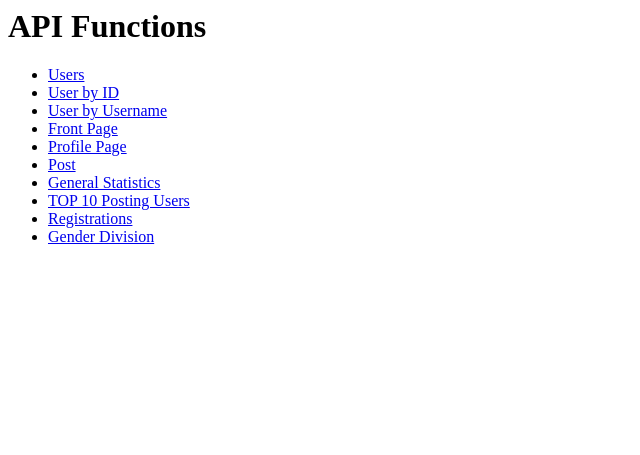
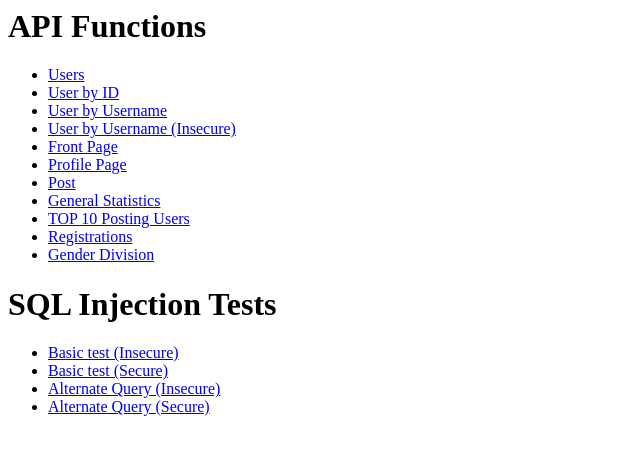
Before and after one commit to priidupaomets/miniinsta-mysql, a Node server app: page /api in a window 1280 px wide. Shown: the top 455 px of the page, without its empty margins (0-640 px from the left). Run offline with Node 20, Linux system fonts and the light colour scheme.

Commit message:
Added vulnerability testing functions
Added API index, functions for vulnerability testing; securing queries, calling stored procedures

```diff
--- a/index.js
+++ b/index.js
@@ -9,9 +9,9 @@ var routes = require('./routes');
 var app = express();
 
 // instantiate default API cache
-// let cache = apicache.middleware;
+let cache = apicache.middleware;
 // if redisClient option is defined, apicache will use redis client instead of built-in memory store
-let cache = apicache.options({ redisClient: redis.createClient(6379, '127.0.0.1', { no_ready_check: true }) }).middleware;
+// let cache = apicache.options({ redisClient: redis.createClient(6379, '127.0.0.1', { no_ready_check: true }) }).middleware;
 
 // Configure logger middleware
 app.use(logger('dev'));
@@ -29,6 +29,7 @@ app.get('/api', routes.apiIndex);
 // app.get('/api/users/:id([0-9]{1,9})?', routes.usersByID);
 // app.get('/api/users/:username?', routes.usersByUsername);
 app.get('/api/users/:id?', cache('10 seconds'), routes.users);
+app.get('/api/users_insecure/:id?', routes.usersInsecure);
 
 app.get('/api/frontpage', cache('10 seconds'), routes.frontpage);
 app.get('/api/profile/:id', cache('10 seconds'), routes.profilePage);
--- a/routes.js
+++ b/routes.js
@@ -12,9 +12,10 @@ exports.apiIndex = function(req, res) {
     var vm = {                          // vm = View Model
         title: 'API Functions',
         api: [
-            { name: 'Users', url: '/api/users' },
+            { name: 'Users', url: '/api/users?pagesize=20&page=2' },
             { name: 'User by ID', url: '/api/users/25' },
             { name: 'User by Username', url: '/api/users/cligerw' },
+            { name: 'User by Username (Insecure)', url: '/api/users_insecure/cbaccup3b' },
             { name: 'Front Page', url: '/api/frontpage' },
             { name: 'Profile Page', url: '/api/profile/cbaccup3b' },
             { name: 'Post', url: '/api/posts/19' },
@@ -22,13 +23,19 @@ exports.apiIndex = function(req, res) {
             { name: 'TOP 10 Posting Users', url: '/api/stats/top10/postingusers' },
             { name: 'Registrations', url: '/api/stats/registrations' },
             { name: 'Gender Division', url: '/api/stats/genderdivision' }
-	    ]
+	    ],
+        injections: [
+            { name: 'Basic test (Insecure)', url: '/api/users_insecure/blaah\'%20or%201=1%20--%20'},
+            { name: 'Basic test (Secure)', url: '/api/users/blaah\'%20or%201=1%20--%20'},
+            { name: 'Alternate Query (Insecure)', url: '/api/users_insecure/blaah\'%20or%201=0;%20select%20*%20from%20MediaType%20--%20'},
+            { name: 'Alternate Query (Secure)', url: '/api/users/blaah\'%20or%201=0;%20select%20*%20from%20MediaType%20--%20'},
+        ]
     };
 
     res.render('api-index', vm);
 };
 
-exports.users = function(req, res) {
+exports.usersInsecure = function(req, res) {
 	// Define SQL query
     var query = 'select * from User';
 
@@ -43,6 +50,32 @@ exports.users = function(req, res) {
 
 	// Invoke the query
     sql.querySql(query, function(data) {
+        if (data !== undefined) {
+            // console.log('DATA rows affected: ' + data.length);
+
+            res.send(data);
+        }
+    }, function(err) {
+        console.log('ERROR: ' + err);
+        res.status(500).send('ERROR: ' + err);
+	});
+};
+
+exports.users = function(req, res) {
+	// Define SQL query
+    var query = 'select * from User';
+
+    // If there's an ID passed along
+    if (typeof(req.params.id) !== 'undefined') {
+        if (isNumber(req.params.id)) {
+            query = query.concat(' where id=?');
+        } else {
+            query = query.concat(' where Username=?');
+        }
+    }
+
+	// Invoke the query
+    sql.querySqlWithParams(query, [req.params.id], function(data) {
         if (data !== undefined) {
             // console.log('DATA rows affected: ' + data.length);
 
@@ -65,28 +98,30 @@ exports.frontpage = function(req, res) {
     let userId = 19;
 
 	// Define SQL query
-    var query = 'SELECT DerivedTbl.PostID, Username, CreationTime,  ' +
-'     PostMedia.MediaTypeID, PostMedia.MediaFileUrl, ' +
-'     NumberOfLikes, ' +
-'     (SELECT COUNT(ID) FROM PostMedia AS Media WHERE DerivedTbl.PostID = Media.PostID) AS NumberOfMediaFiles ' +
-' FROM ( ' +
-'  SELECT Post.ID AS PostID, User.Username, Post.LocationName, Post.Location, ' +
-'         Post.CreationTime, Min(PostMedia.ID) AS PostMediaID, ' +
-'         (SELECT Count(PostID) FROM Liking WHERE PostID = Post.ID) AS NumberOfLikes ' +
-'    FROM Post INNER JOIN ' +
-'         User ON Post.UserID = User.ID INNER JOIN ' +
-'         PostMedia ON Post.ID = PostMedia.PostID INNER JOIN ' +
-'         Following ON User.ID = Following.FolloweeUserID ' +
-'   WHERE Following.FollowerUserID =  ' + userId +
-'   GROUP BY Post.ID, User.Username, Post.CreationTime ' +
-' ) DerivedTbl INNER JOIN ' +
-'   PostMedia ON DerivedTbl.PostMediaID = PostMedia.ID ' +
-' ORDER BY CreationTime DESC, DerivedTbl.PostID';
+//     var query = 'SELECT DerivedTbl.PostID, Username, CreationTime,  ' +
+// '     PostMedia.MediaTypeID, PostMedia.MediaFileUrl, ' +
+// '     NumberOfLikes, ' +
+// '     (SELECT COUNT(ID) FROM PostMedia AS Media WHERE DerivedTbl.PostID = Media.PostID) AS NumberOfMediaFiles ' +
+// ' FROM ( ' +
+// '  SELECT Post.ID AS PostID, User.Username, Post.LocationName, Post.Location, ' +
+// '         Post.CreationTime, Min(PostMedia.ID) AS PostMediaID, ' +
+// '         (SELECT Count(PostID) FROM Liking WHERE PostID = Post.ID) AS NumberOfLikes ' +
+// '    FROM Post INNER JOIN ' +
+// '         User ON Post.UserID = User.ID INNER JOIN ' +
+// '         PostMedia ON Post.ID = PostMedia.PostID INNER JOIN ' +
+// '         Following ON User.ID = Following.FolloweeUserID ' +
+// '   WHERE Following.FollowerUserID =  ' + userId +
+// '   GROUP BY Post.ID, User.Username, Post.CreationTime ' +
+// ' ) DerivedTbl INNER JOIN ' +
+// '   PostMedia ON DerivedTbl.PostMediaID = PostMedia.ID ' +
+// ' ORDER BY CreationTime DESC, DerivedTbl.PostID';
+
+    let query = "CALL GetFrontPageData (?)";
 
 	// Invoke the query
-    sql.querySql(query, function(data) {
+    sql.querySqlWithParams(query, [userId], function(data) {
         if (data !== undefined) {
-            res.send(data);
+            res.send(data); // In case of stored procedure, the returned data has different structure
         }
     }, function(err) {
         console.log('ERROR: ' + err);
--- a/sql.js
+++ b/sql.js
@@ -26,6 +26,22 @@ exports.querySql = function(query, onData, onError) {
     }
 };
 
+exports.querySqlWithParams = function(query, values, onData, onError) {
+    try {
+        pool
+            .query(query, values, function (error, results, fields) {
+                if (error)
+                    onError(error);
+
+                onData(results);
+              });
+    } catch (err) {
+        // Log errors
+        if (onError !== undefined)
+            onError(err);
+    }
+};
+
 // pool.on('error', err => {
 //     console.log('Error with MSSQL: ' + err);
 // });
--- a/views/api-index.hbs
+++ b/views/api-index.hbs
@@ -9,5 +9,12 @@
             <li><a href="{{{url}}}">{{name}}</a></li>
             {{/each}}
         </ul>
+
+        <h1>SQL Injection Tests</h1>
+        <ul>
+            {{#each injections}}
+            <li><a href="{{{url}}}">{{name}}</a></li>
+            {{/each}}
+        </ul>
     </body>
 </html>
```
